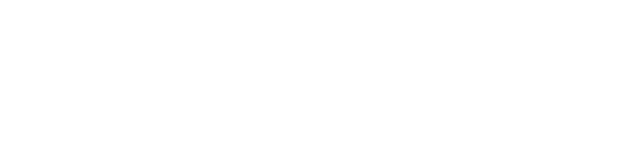
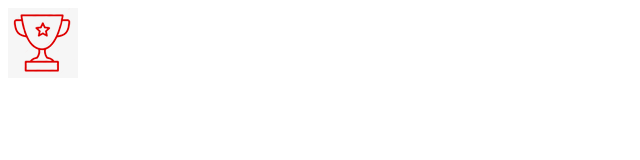
Before and after one commit to nata6339/HW2-GIT, a plain HTML site: page index.html in a window 1280 px wide. Shown: the whole page, without its empty margins (0-640 px from the left). Drawn offline with Linux system fonts and the light colour scheme.

Commit message:
image into index

```diff
--- a/index.html
+++ b/index.html
@@ -5,6 +5,6 @@
     <title>Title</title>
 </head>
 <body>
-
+<img src="cup.png" alt="cup">
 </body>
 </html>
```
